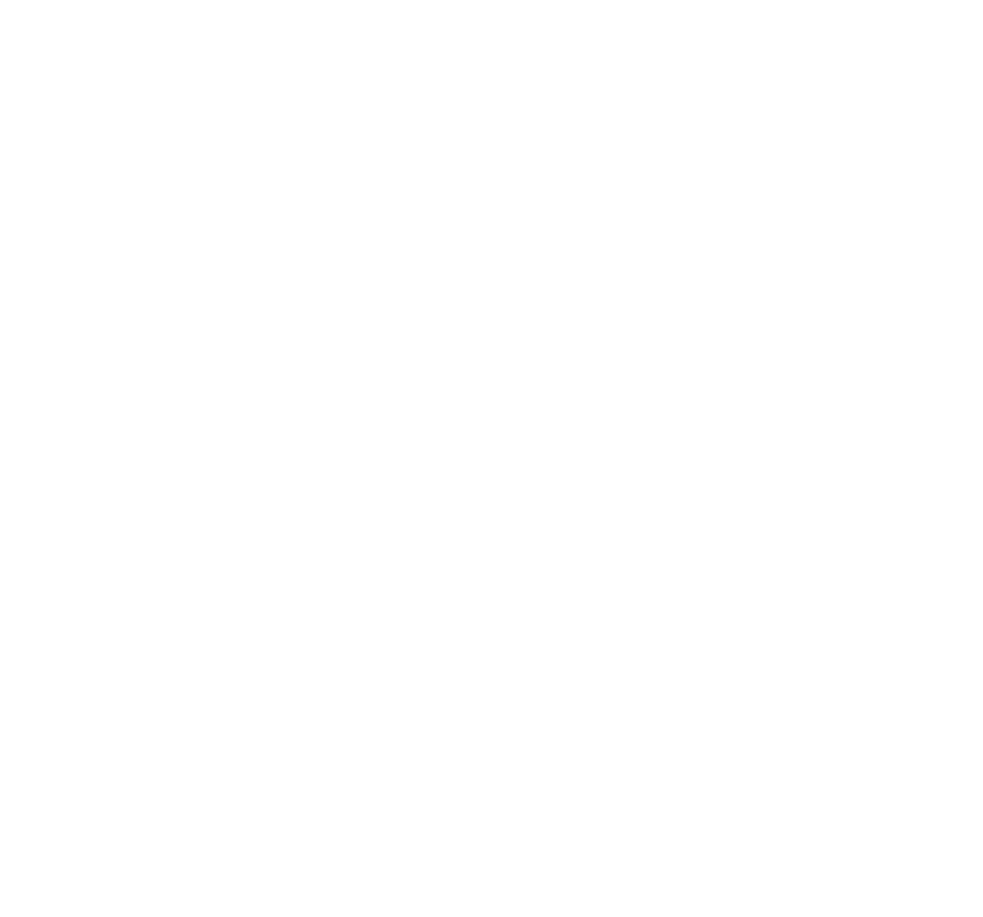
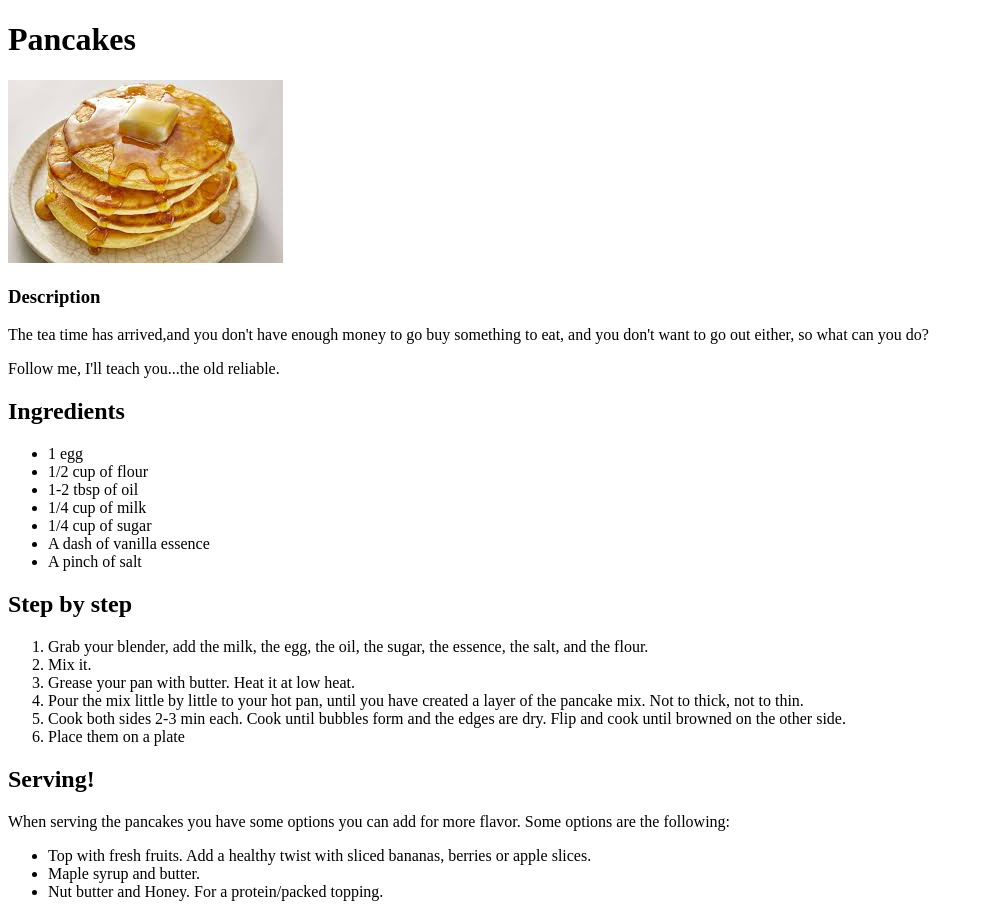
Before and after one commit to DellaPorta94/odin-recipes, a plain HTML site: page recipes/pancakes.html in a window 1280 px wide. Shown: the whole page, without its empty margins (0-983 px from the left). Before the commit the page ends 800 px from the top, so only its background shows below. Drawn offline with Linux system fonts and the light colour scheme.

Commit message:
../images/pancakes.jpeg and lasagna.html and pancakes.html

```diff
--- a/recipes/pancakes.html
+++ b/recipes/pancakes.html
@@ -0,0 +1,60 @@
+<!DOCTYPE html>
+<html lang="en">
+<head>
+    <meta charset="UTF-8">
+    <meta name="viewport" content="width=device-width, initial-scale=1.0">
+    <title>Document</title>
+</head>
+<body>
+    <h1>Pancakes</h1>
+    <img src="../images/pancakes.jpeg">
+
+    <h3>Description</h3>
+    <p>
+        The tea time has arrived,and you don't have enough money to go buy something to eat, and you don't want to go out either, so
+        what can you do?
+    </p>
+    <p>
+        Follow me, I'll teach you...the old reliable.
+    </p>
+
+    <h2>Ingredients</h2>
+
+    <ul>
+        <li>1 egg</li>
+        <li>1/2 cup of flour</li>
+        <li>1-2 tbsp of oil</li>
+        <li>1/4 cup of milk</li>
+        <li>1/4 cup of sugar</li>
+        <li>A dash of vanilla essence</li>
+        <li>A pinch of salt</li>
+    </ul>
+
+    <h2>Step by step</h2>
+
+    <ol>
+        <li>Grab your blender, add the milk, the egg, the oil, the sugar, the essence,
+            the salt, and the flour.</li>
+        <li>Mix it.</li>
+        <li>Grease your pan with butter. Heat it at low heat.</li>
+        <li>Pour the mix little by little to your hot pan, until you have created a layer of the pancake mix.
+            Not to thick, not to thin.</li>
+        <li>Cook both sides 2-3 min each. Cook until bubbles form and the edges are dry.
+            Flip and cook until browned on the other side.</li>
+        <li>Place them on a plate</li>
+    </ol>
+
+    <h2>Serving!</h2>
+
+    <p>
+        When serving the pancakes you have some options you can add for more flavor.
+        Some options are the following:
+    </p>
+
+    <ul>
+        <li>Top with fresh fruits. Add a healthy twist with sliced bananas, berries or apple slices.</li>
+        <li>Maple syrup and butter.</li>
+        <li>Nut butter and Honey. For a protein/packed topping.</li>
+    </ul>
+</body>
+</html>
```
Also changed, not shown: images/pancakes.jpeg (added), recipes/lasagna.html (indentation only).
